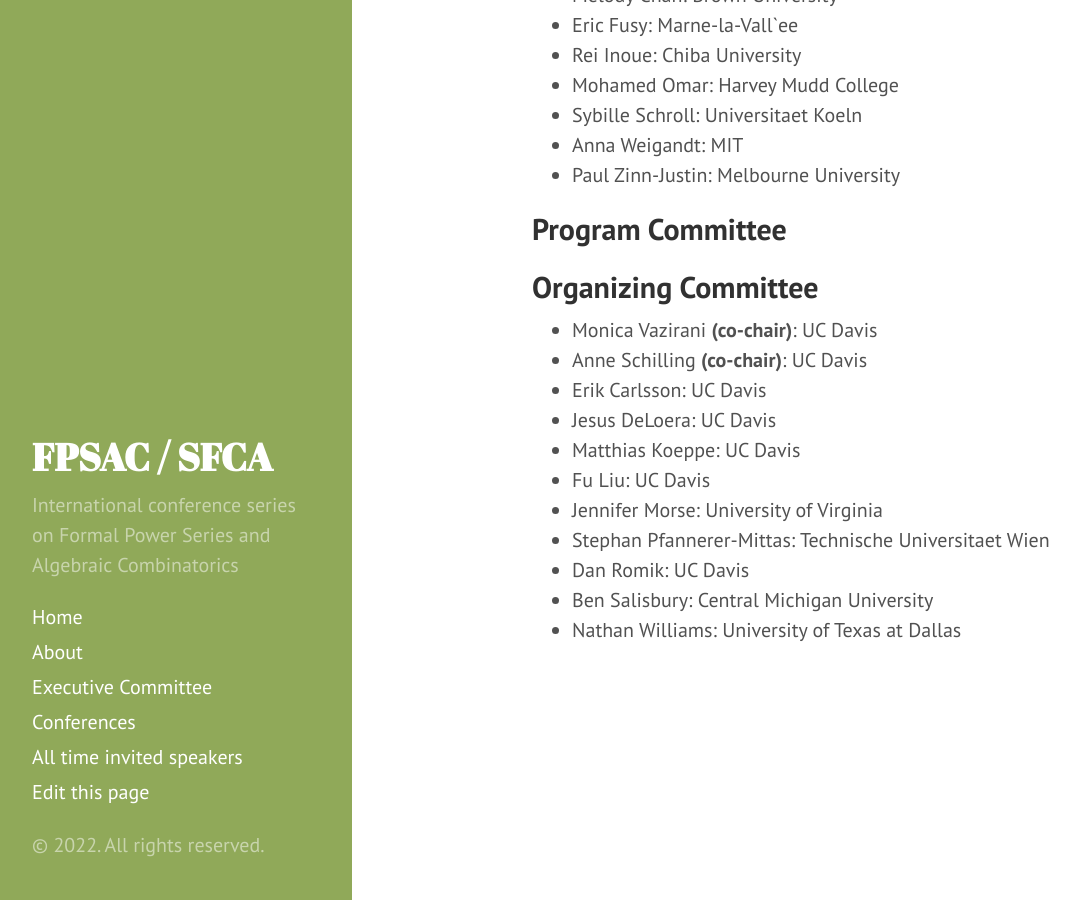
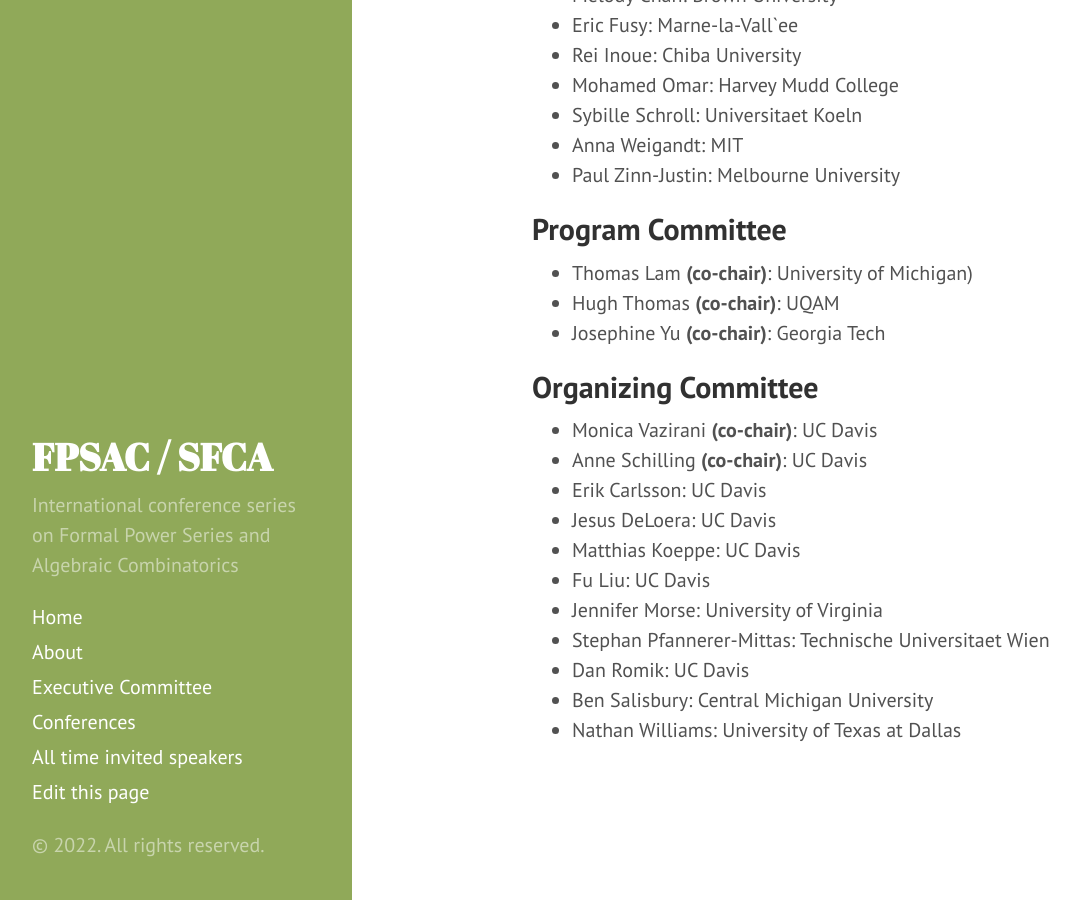
Before and after one commit to FPSAC/FPSAC.github.io, a Jekyll site: the page built from _confs/fpsac-2023.md, in a window 1280 px wide and 900 px high, scrolled down 652 px. Shown: the whole window, without its empty margins (8-1088 px from the left). Built offline with Jekyll 4.4.1, drawn with Linux system fonts in a browser that asks for light colours.

Commit message:
Update fpsac-2023.md
add program committee chairs

```diff
--- a/_confs/fpsac-2023.md
+++ b/_confs/fpsac-2023.md
@@ -29,6 +29,15 @@ invited_speakers:
   affiliation: Melbourne University
 
 program_committee:
+- name: Thomas Lam
+  affiliation: University of Michigan)
+  role: co-chair
+- name: Hugh Thomas
+  affiliation: UQAM
+  role: co-chair
+- name: Josephine Yu
+  affiliation: Georgia Tech
+  role: co-chair
 
 organizing_committee:
 - name: Monica Vazirani
```
